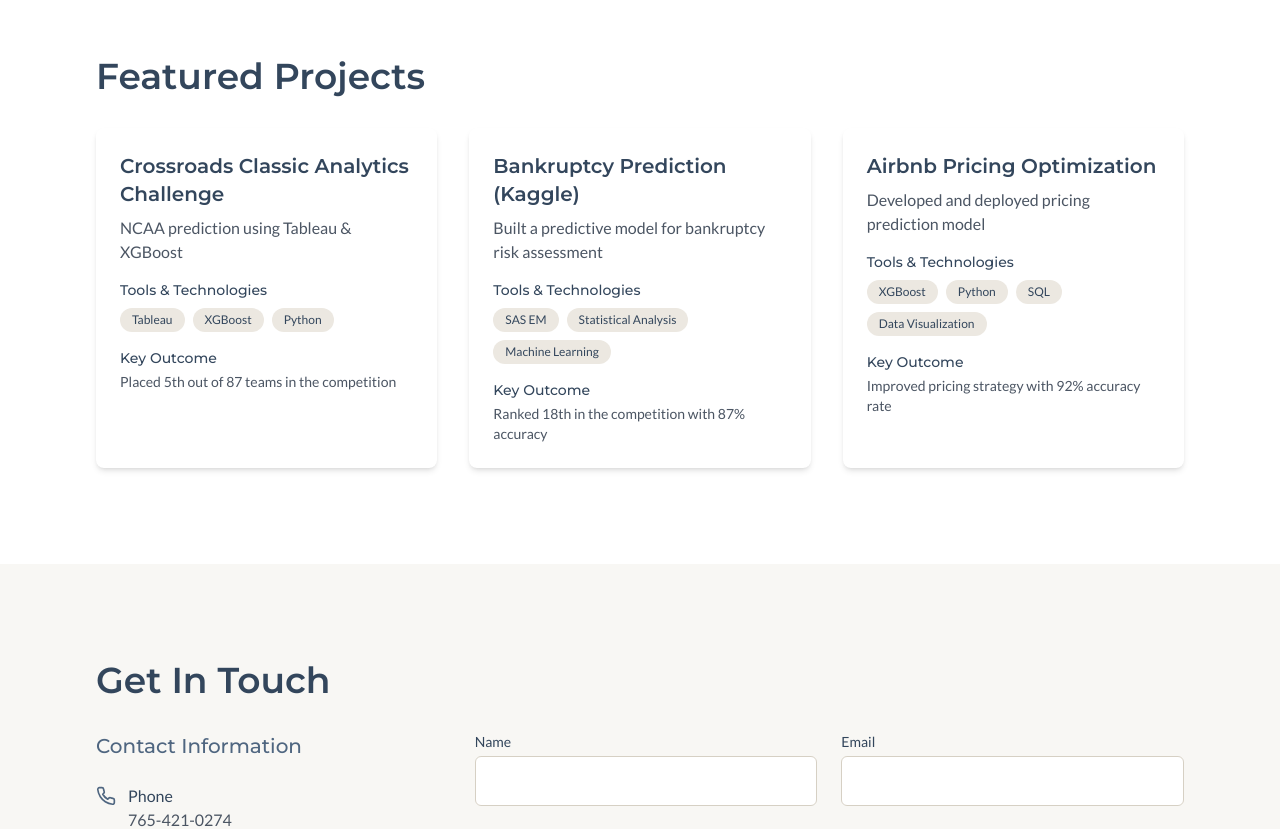
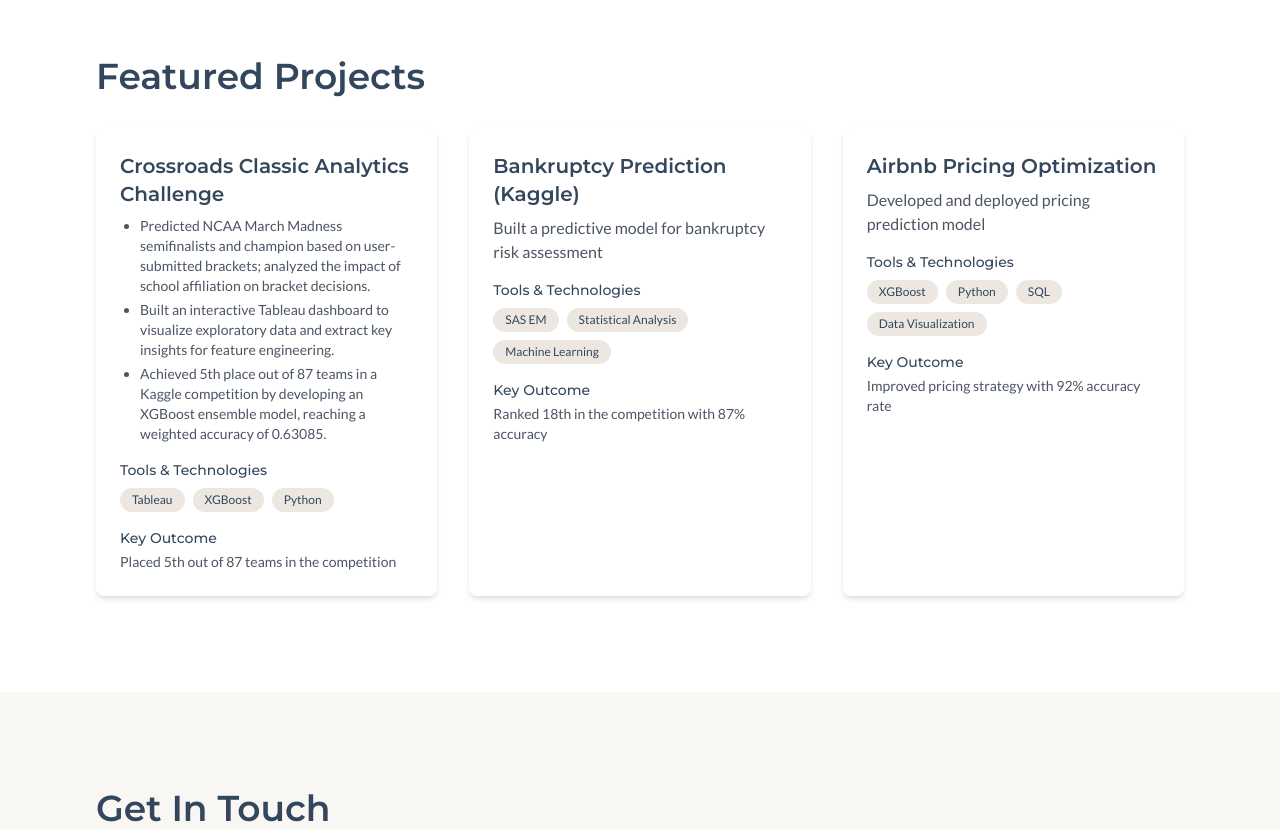
Before and after one commit to elsa606/elsa-portfolio, a React (Vite) app: page / in a window 1280 px wide. Shown: the part 3020-3849 px from the top of the page. Built offline with nearby package versions, Linux system fonts and the light colour scheme.

Commit message:
Add bullet points to project description
Added bullet points to the description of the Crossroads Classic Analytics Challenge project in the ProjectCard component.

```diff
--- a/src/components/ProjectCard.tsx
+++ b/src/components/ProjectCard.tsx
@@ -3,7 +3,7 @@ import { cn } from '@/lib/utils';
 
 export interface ProjectProps {
   title: string;
-  description: string;
+  description: string[] | string; // Modified to accept either string array or string
   tools: string[];
   outcome: string;
   className?: string;
@@ -19,9 +19,18 @@ const ProjectCard = ({ title, description, tools, outcome, className }: ProjectP
         {title}
       </h3>
 
-      <p className="text-gray-600 mb-4">
-        {description}
-      </p>
+      {/* Handle both string and array descriptions */}
+      {typeof description === 'string' ? (
+        <p className="text-gray-600 mb-4">
+          {description}
+        </p>
+      ) : (
+        <ul className="list-disc pl-5 text-gray-600 mb-4 space-y-1">
+          {description.map((item, index) => (
+            <li key={index} className="text-sm">{item}</li>
+          ))}
+        </ul>
+      )}
 
       <div className="mb-4">
         <h4 className="text-sm font-medium text-morandi-blue-dark mb-2">Tools & Technologies</h4>
--- a/src/pages/Index.tsx
+++ b/src/pages/Index.tsx
@@ -1,4 +1,3 @@
-
 import { useEffect } from 'react';
 import { Button } from '@/components/ui/button';
 import {
@@ -237,11 +236,16 @@ const Index = () => {
         <div className="grid grid-cols-1 md:grid-cols-2 lg:grid-cols-3 gap-8">
           <ProjectCard
             title="Crossroads Classic Analytics Challenge"
-            description="NCAA prediction using Tableau & XGBoost"
+            description={[
+              "Predicted NCAA March Madness semifinalists and champion based on user-submitted brackets; analyzed the impact of school affiliation on bracket decisions.",
+              "Built an interactive Tableau dashboard to visualize exploratory data and extract key insights for feature engineering.",
+              "Achieved 5th place out of 87 teams in a Kaggle competition by developing an XGBoost ensemble model, reaching a weighted accuracy of 0.63085."
+            ]}
             tools={["Tableau", "XGBoost", "Python"]}
             outcome="Placed 5th out of 87 teams in the competition"
             data-animate
           />
+
 
           <ProjectCard
             title="Bankruptcy Prediction (Kaggle)"
```
